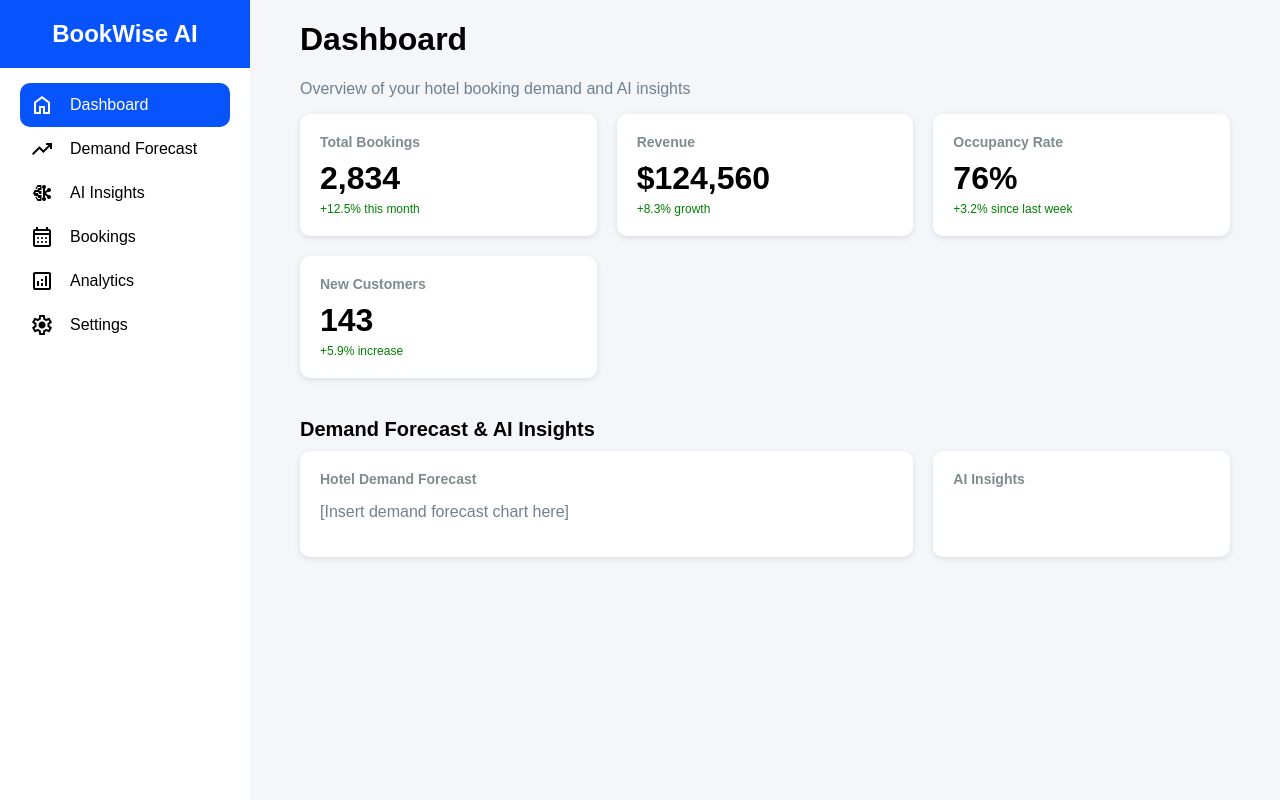
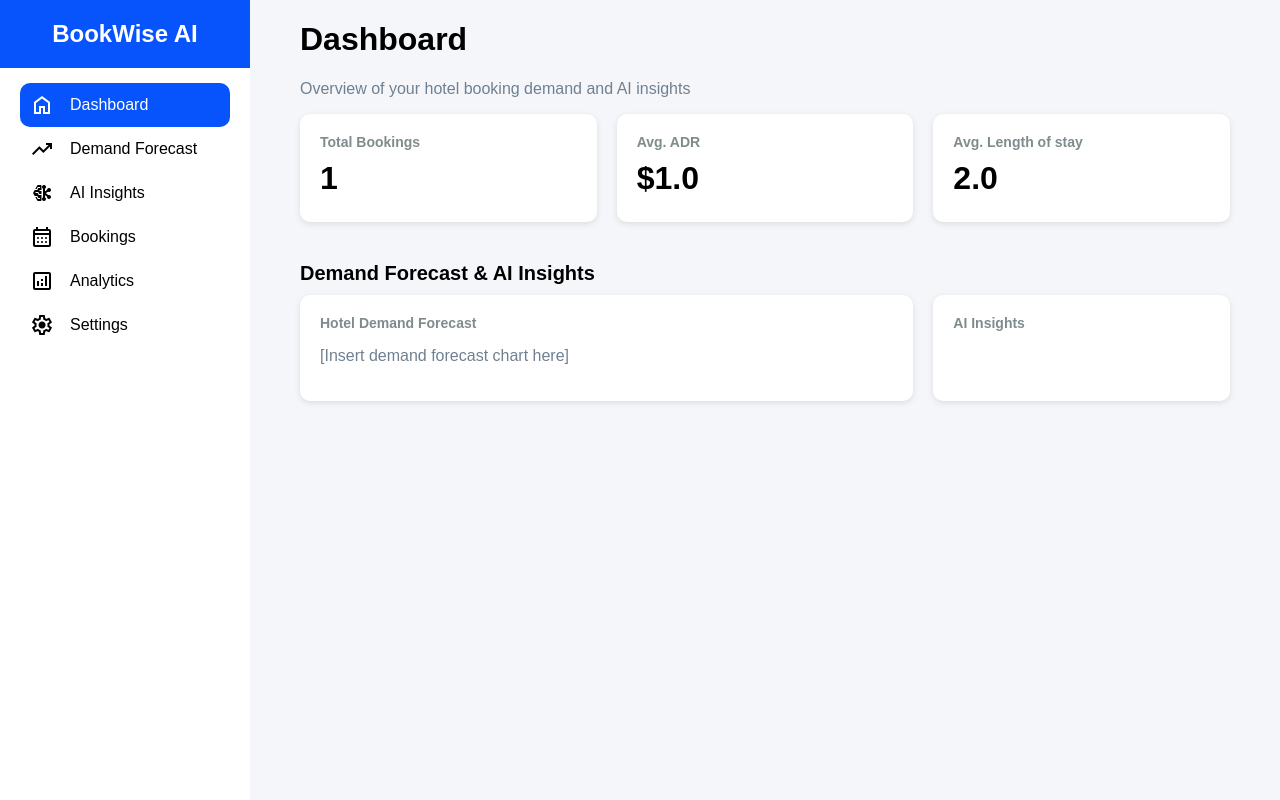
Before and after one commit to Szymqn/HotelBookingDemandApp, a Django app: page / in a window 1280 px wide. Run offline with Django 5.2, Linux system fonts and the light colour scheme; tables that the repository leaves empty hold one stand-in row (values such as "Sample post").

Commit message:
feat: add bookings' stats for dashboard, clear static change of cards

```diff
--- a/dashboard/views.py
+++ b/dashboard/views.py
@@ -1,6 +1,25 @@
+from django.db.models import Avg, F
 from django.shortcuts import render
+
+from bookings.models import Booking
 
 
 # Create your views here.
 def index(request):
-    return render(request, "dashboard/index.html")
+    total_bookings = Booking.objects.all().count()
+
+    avg_adr = Booking.objects.aggregate(Avg('adr'))['adr__avg']
+
+    avg_room_occupy = Booking.objects.annotate(
+        total_nights=F('stays_in_weekend_nights') + F('stays_in_week_nights')
+    ).aggregate(avg_total_nights=Avg('total_nights'))['avg_total_nights']
+
+    return render(
+        request,
+        "dashboard/index.html",
+        {
+            'total_bookings': total_bookings,
+            'avg_adr': round(avg_adr, 2),
+            'avg_room_occupy': round(avg_room_occupy, 2),
+        }
+    )
--- a/templates/bookings/index.html
+++ b/templates/bookings/index.html
@@ -12,17 +12,17 @@
         <div class="card">
             <h3>Total Bookings</h3>
             <div class="value">{{ total_bookings }}</div>
-            <div class="change">+12.5% this month</div>
+            <div class="change"></div>
         </div>
         <div class="card">
             <h3>Avg. Stay per month</h3>
             <div class="value">{{ avg_stay_per_month }}</div>
-            <div class="change">nights per booking</div>
+            <div class="change"></div>
         </div>
         <div class="card">
             <h3>Cancellation Rate per month</h3>
             <div class="value">{{ avg_cancellation_rate }}%</div>
-            <div class="change">-1.2% from last month</div>
+            <div class="change"></div>
         </div>
     </div>
 
--- a/templates/dashboard/index.html
+++ b/templates/dashboard/index.html
@@ -8,23 +8,17 @@
     <div class="grid">
         <div class="card">
             <h3>Total Bookings</h3>
-            <div class="value">2,834</div>
-            <div class="change">+12.5% this month</div>
+            <div class="value">{{ total_bookings }}</div>
+            <div class="change"></div>
         </div>
         <div class="card">
-            <h3>Revenue</h3>
-            <div class="value">$124,560</div>
-            <div class="change">+8.3% growth</div>
+            <h3>Avg. ADR</h3>
+            <div class="value">${{ avg_adr }}</div>
+            <div class="change"></div>
         </div>
         <div class="card">
-            <h3>Occupancy Rate</h3>
-            <div class="value">76%</div>
-            <div class="change">+3.2% since last week</div>
-        </div>
-        <div class="card">
-            <h3>New Customers</h3>
-            <div class="value">143</div>
-            <div class="change">+5.9% increase</div>
+            <h3>Avg. Length of stay</h3>
+            <div class="value">{{ avg_room_occupy }}</div>
         </div>
     </div>
 
```
Also changed, not shown: templates/analytics/index.html (+0 -10 lines).
